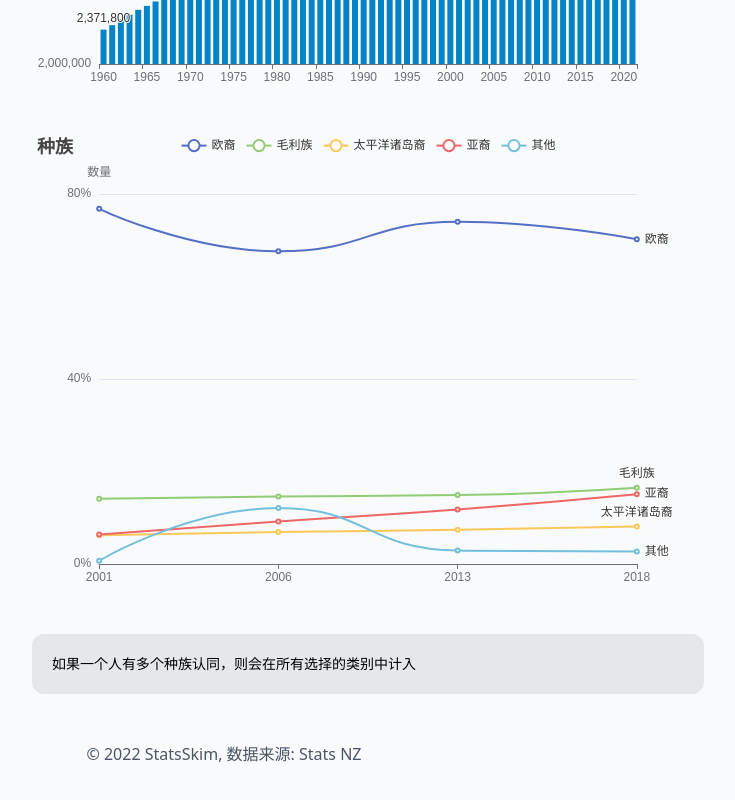
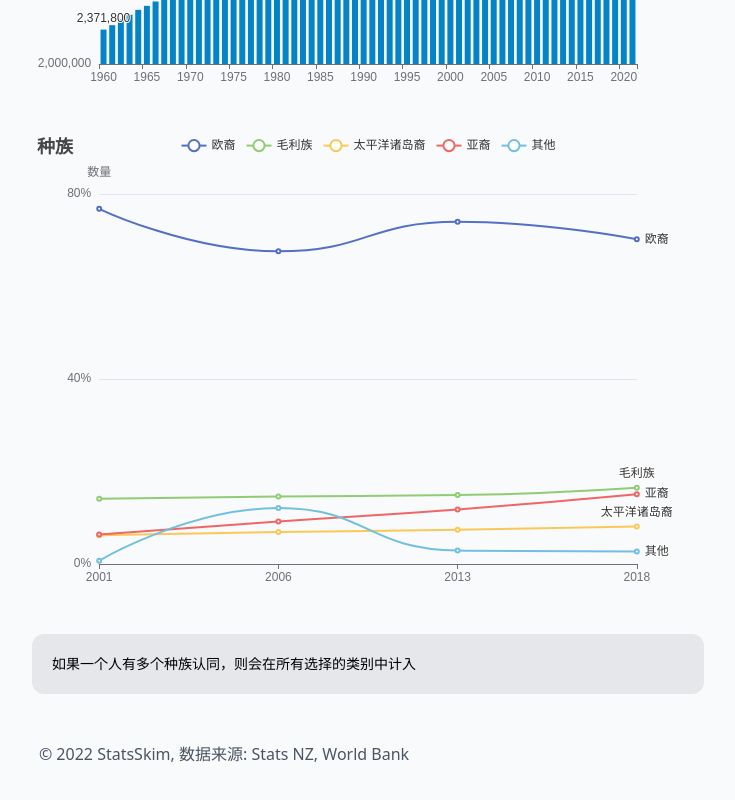
Before and after one commit to zcw1001/statsskim, a Vue app: page /nz/population in a window 1280 px wide. Shown: the part 506-1306 px from the top of the page, without its empty margins (416-1151 px from the left). Built offline with nearby package versions, Linux system fonts and the light colour scheme.

Commit message:
added data source

```diff
--- a/src/components/Layout/Footer.vue
+++ b/src/components/Layout/Footer.vue
@@ -1,6 +1,6 @@
 <template>
   <div class="footer text-center text-gray-600 select-none">
-    <span>© 2022 StatsSkim, 数据来源: Stats NZ</span>
+    <span>© 2022 StatsSkim, 数据来源: Stats NZ, World Bank</span>
   </div>
 </template>
 
```
